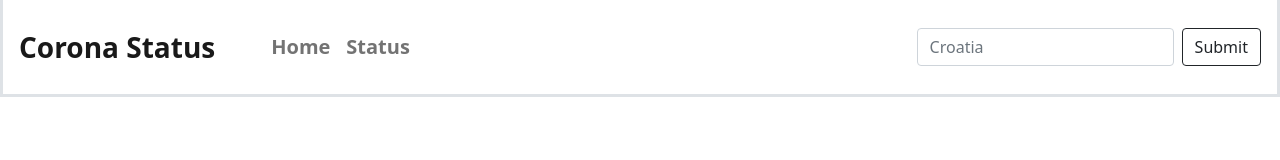
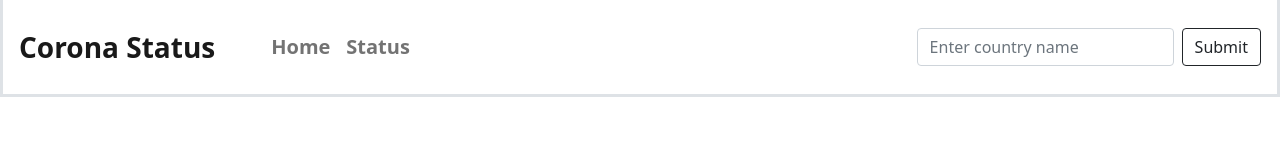
Before and after one commit to Jean-PierreNovak0612/corona-data, a Vue app: page / in a window 1280 px wide. Shown: the top 160 px of the page. Built offline with nearby package versions, Linux system fonts and the light colour scheme.

Commit message:
Updated the Header component

```diff
--- a/src/components/Header.vue
+++ b/src/components/Header.vue
@@ -10,8 +10,8 @@
                     <a class="nav-item nav-link fw-bold fs-5" href="#">Home</a>
                     <a class="nav-item nav-link fw-bold fs-5" href="#">Status</a>
                 </div>
-                <form class="form-inline my-2 my-lg-0 d-lg-flex">
-                    <input type="search" class="form-control me-sm-2" placeholder="Croatia">
+                <form class="form-inline form-group my-2 my-lg-0 d-lg-flex">
+                    <input type="search" id="search" class="form-control me-sm-2" placeholder="Enter country name">
                     <button class="btn btn-outline-dark my-3 my-lg-0">Submit</button>
                 </form>
             </div>
```
